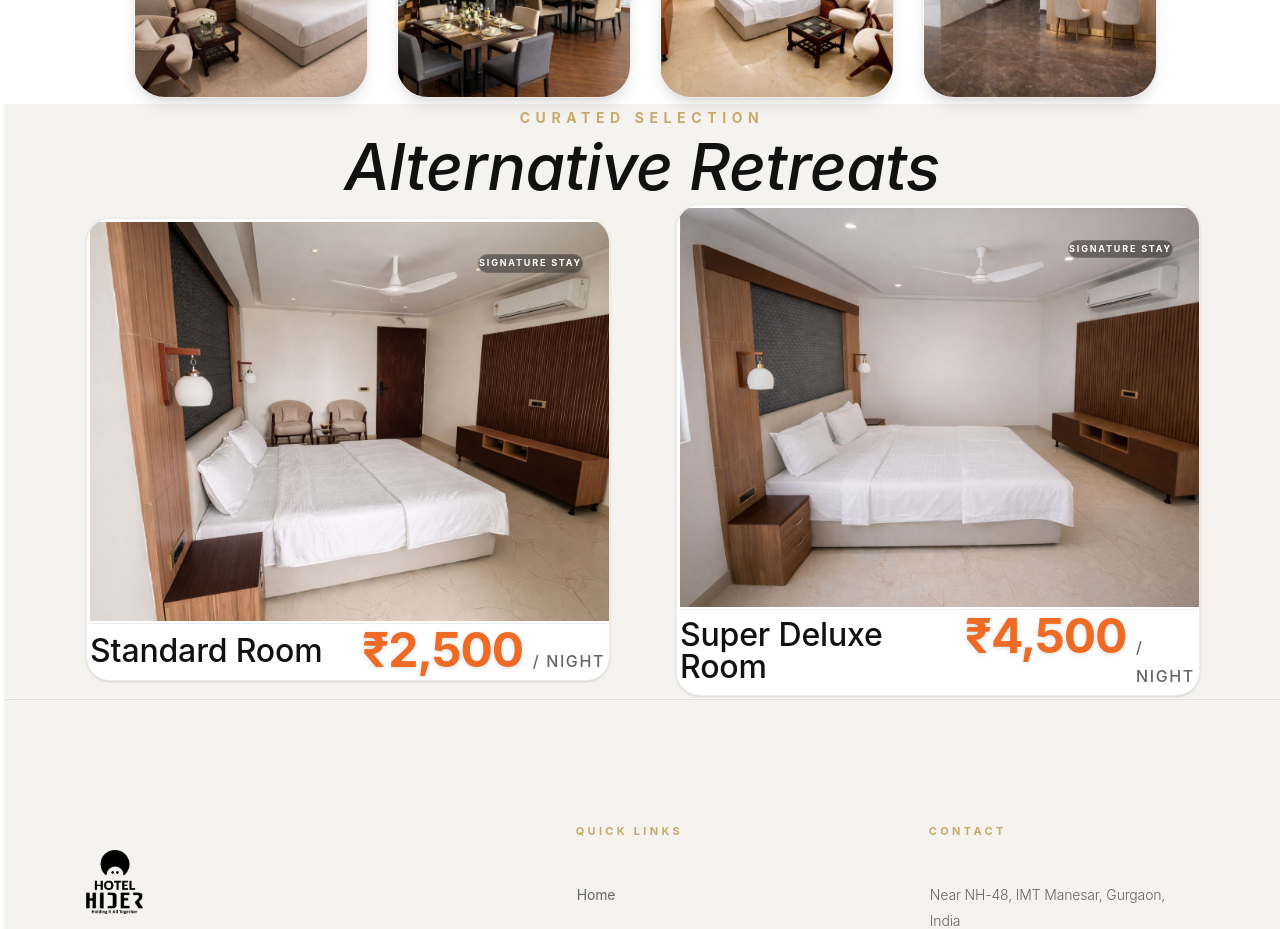
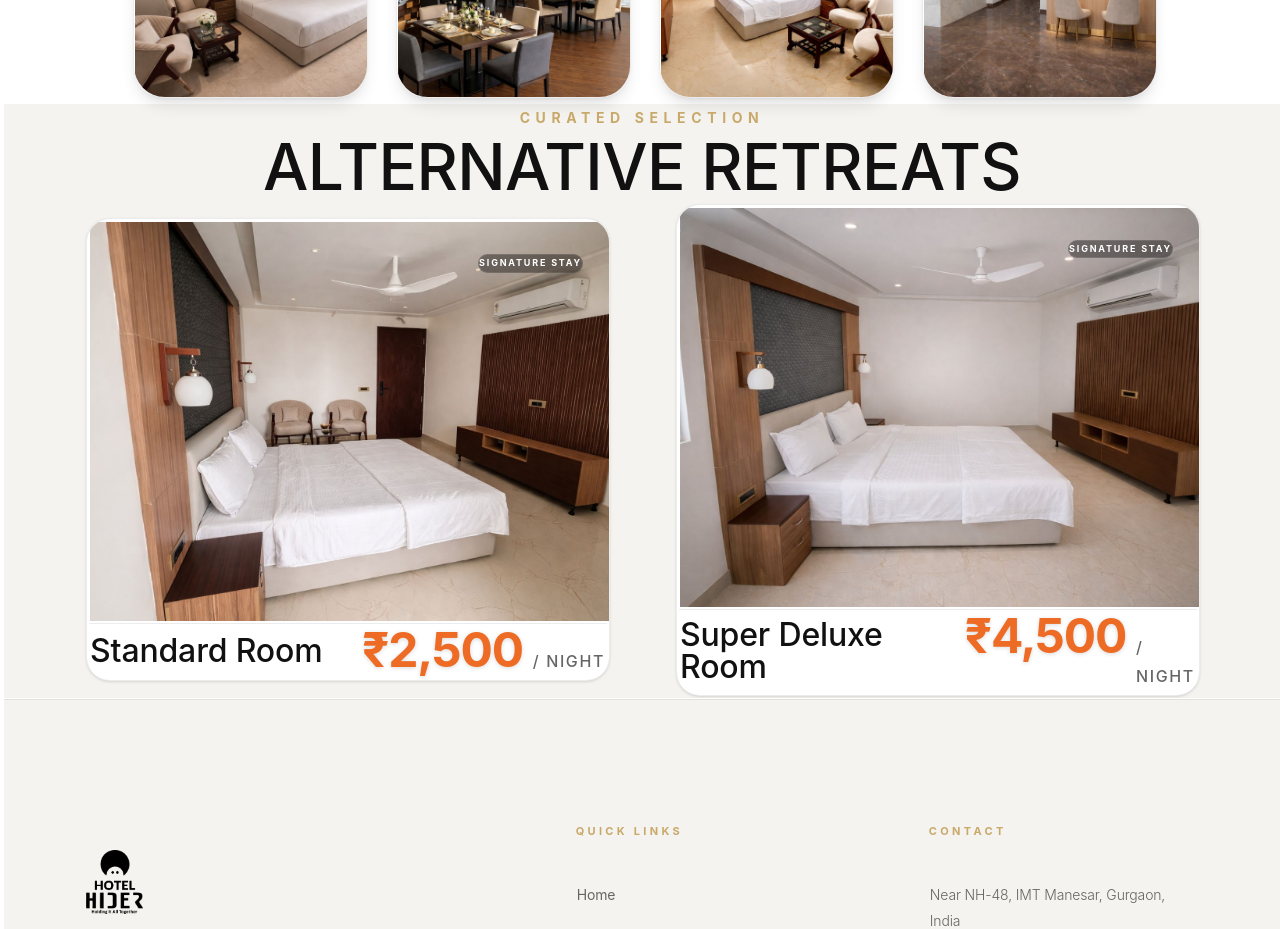
Before and after one commit to gohypedevelopers-stack/Hider, a Next.js app: page /rooms/deluxe-room in a window 1280 px wide. Shown: the part 2000-2929 px from the top of the page. Built offline with nearby package versions, Linux system fonts and the light colour scheme.

Commit message:
feat: add `RelatedRooms` component to display alternative room suggestions with interactive cards.

```diff
--- a/src/app/components/rooms/RelatedRooms.tsx
+++ b/src/app/components/rooms/RelatedRooms.tsx
@@ -11,7 +11,7 @@ interface RelatedRoomsProps {
 
 export default function RelatedRooms({ rooms }: RelatedRoomsProps) {
   return (
-    <section className="pt-32 pb-40 md:pt-48 md:pb-56 mt-24 md:mt-32 bg-[var(--app-bg-accent)] overflow-hidden">
+    <section className="pt-32 pb-40 md:pt-48 md:pb-56 mt-40 md:mt-64 bg-[var(--app-bg-accent)] overflow-hidden">
       <div className="lux-container">
 
         {/* Header */}
@@ -25,7 +25,7 @@ export default function RelatedRooms({ rooms }: RelatedRoomsProps) {
           <span className="text-[12px] md:text-[14px] font-bold uppercase tracking-[0.4em] text-[var(--brand-gold)] block mb-8">
             Curated Selection
           </span>
-          <h2 className="text-4xl md:text-5xl lg:text-6xl font-serif text-[var(--app-text)] italic mb-10 md:mb-16">
+          <h2 className="text-4xl md:text-5xl lg:text-6xl font-sans font-extrabold text-[var(--app-text)] uppercase tracking-wider mb-10 md:mb-16">
             Alternative Retreats
           </h2>
         </motion.div>
```
